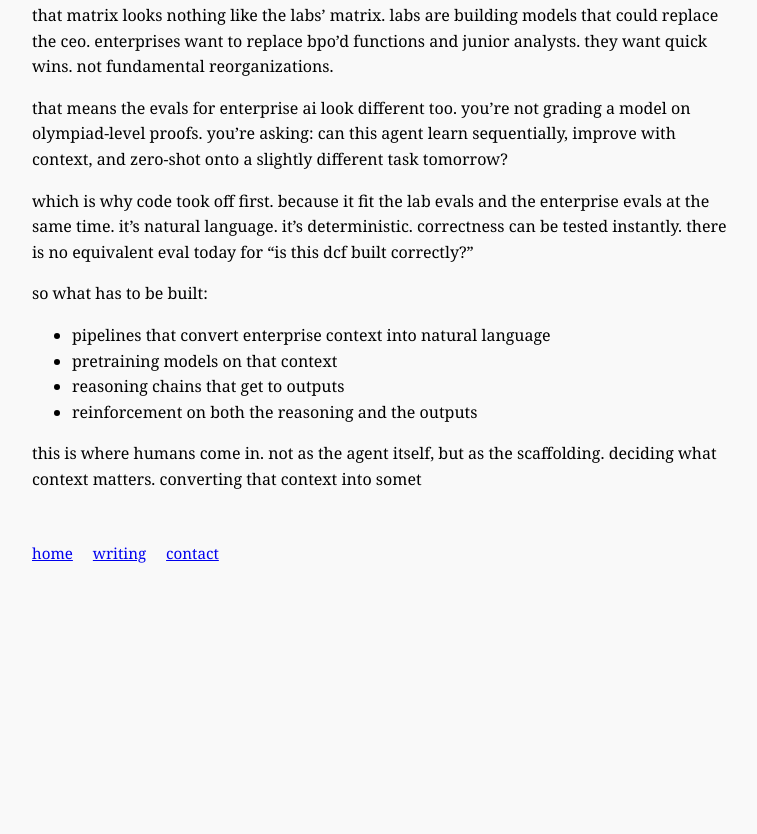
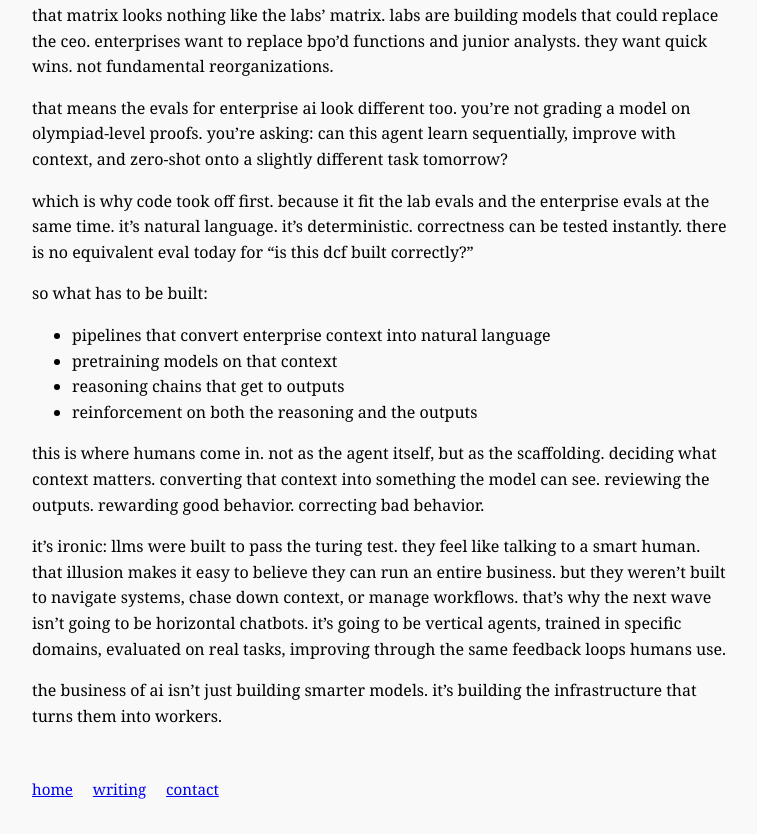
Before and after one commit to reeshr1618/sireeshramesh.com, a plain HTML site: page implementAI.html in a window 1280 px wide. Shown: the part 1683-2517 px from the top of the page, without its empty margins (258-1015 px from the left). Before the commit the page ends 2280 px from the top, so only its background shows below. Drawn offline with Linux system fonts and the light colour scheme.

Commit message:
implementAI.html

```diff
--- a/implementAI.html
+++ b/implementAI.html
@@ -75,9 +75,9 @@
   <li>reasoning chains that get to outputs</li>
   <li>reinforcement on both the reasoning and the outputs</li>
 </ul>
-<p>this is where humans come in. not as the agent itself, but as the scaffolding. deciding what context matters. converting that context into somet
-
-
+<p>this is where humans come in. not as the agent itself, but as the scaffolding. deciding what context matters. converting that context into something the model can see. reviewing the outputs. rewarding good behavior. correcting bad behavior.</p>
+<p>it’s ironic: llms were built to pass the turing test. they feel like talking to a smart human. that illusion makes it easy to believe they can run an entire business. but they weren’t built to navigate systems, chase down context, or manage workflows. that’s why the next wave isn’t going to be horizontal chatbots. it’s going to be vertical agents, trained in specific domains, evaluated on real tasks, improving through the same feedback loops humans use.</p>
+<p>the business of ai isn’t just building smarter models. it’s building the infrastructure that turns them into workers.</p>
   <nav>
   <a href="index.html">home</a>
   <a href="writing.html">writing</a>
```
